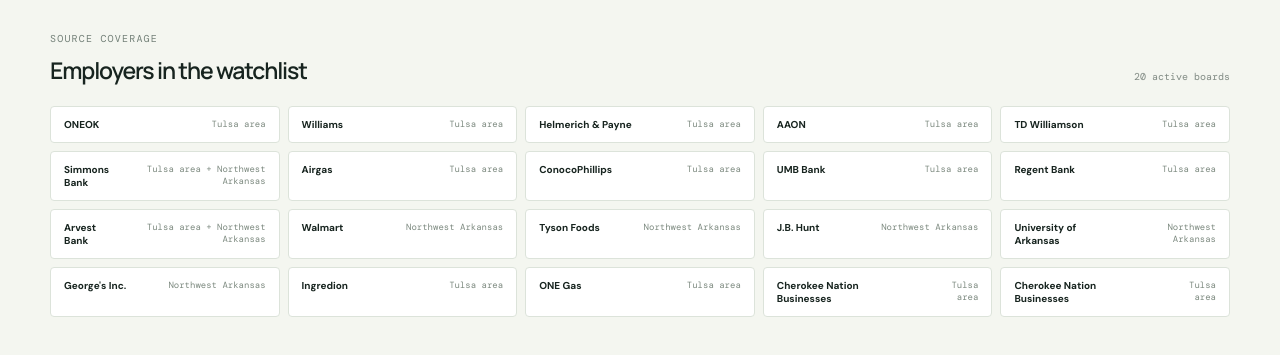
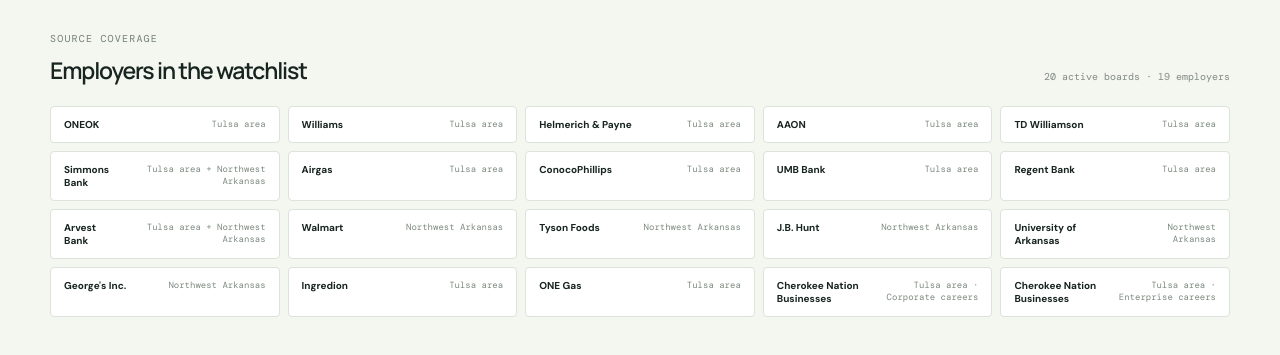
Before and after one commit to bradenking44-code/job-watcher, a plain HTML site: page site/market.html in a window 1280 px wide. Shown: the part 2657-3012 px from the top of the page. Drawn offline with nearby package versions, Linux system fonts and the light colour scheme; files whose address does not match are found by name.

Commit message:
Clarify employer and board counts in watchlist

```diff
--- a/site/assets/app.js
+++ b/site/assets/app.js
@@ -663,13 +663,15 @@ function renderMarket() {
       const href = safeUrl(source.career_url);
       const card = document.createElement(href ? 'a' : 'div'); card.className = 'market-source';
       if (href) { card.href = href; card.target = '_blank'; card.rel = 'noopener noreferrer'; }
-      const names = (source.markets || []).map(marketLabel).join(' + ');
+      const marketNames = (source.markets || []).map(marketLabel).join(' + ');
+      const names = [marketNames, source.board_name].filter(Boolean).join(' · ');
       card.innerHTML = `<strong>${escapeHtml(source.employer)}</strong><span>${escapeHtml(names)}</span>`;
       sources.append(card);
     });
   }
   const count = document.getElementById('market-source-count');
-  if (count) count.textContent = `${DATA.sources.length} active boards`;
+  const employerCount = new Set(DATA.sources.map((source) => source.employer)).size;
+  if (count) count.textContent = `${DATA.sources.length} active boards · ${employerCount} employers`;
 }
 
 async function start() {
--- a/site/market.html
+++ b/site/market.html
@@ -38,7 +38,7 @@
       </div>
     </section>
     <section class="section-block watchlist-section">
-      <div class="section-heading"><div><p class="eyebrow eyebrow-dark">SOURCE COVERAGE</p><h2>Employers in the watchlist</h2></div><span class="updated-label" id="market-source-count">20 active boards</span></div>
+      <div class="section-heading"><div><p class="eyebrow eyebrow-dark">SOURCE COVERAGE</p><h2>Employers in the watchlist</h2></div><span class="updated-label" id="market-source-count">20 active boards · 19 employers</span></div>
       <div id="market-source-list" class="market-source-list"></div>
     </section>
     <div class="notice-bar" id="data-notice" hidden></div>
```
